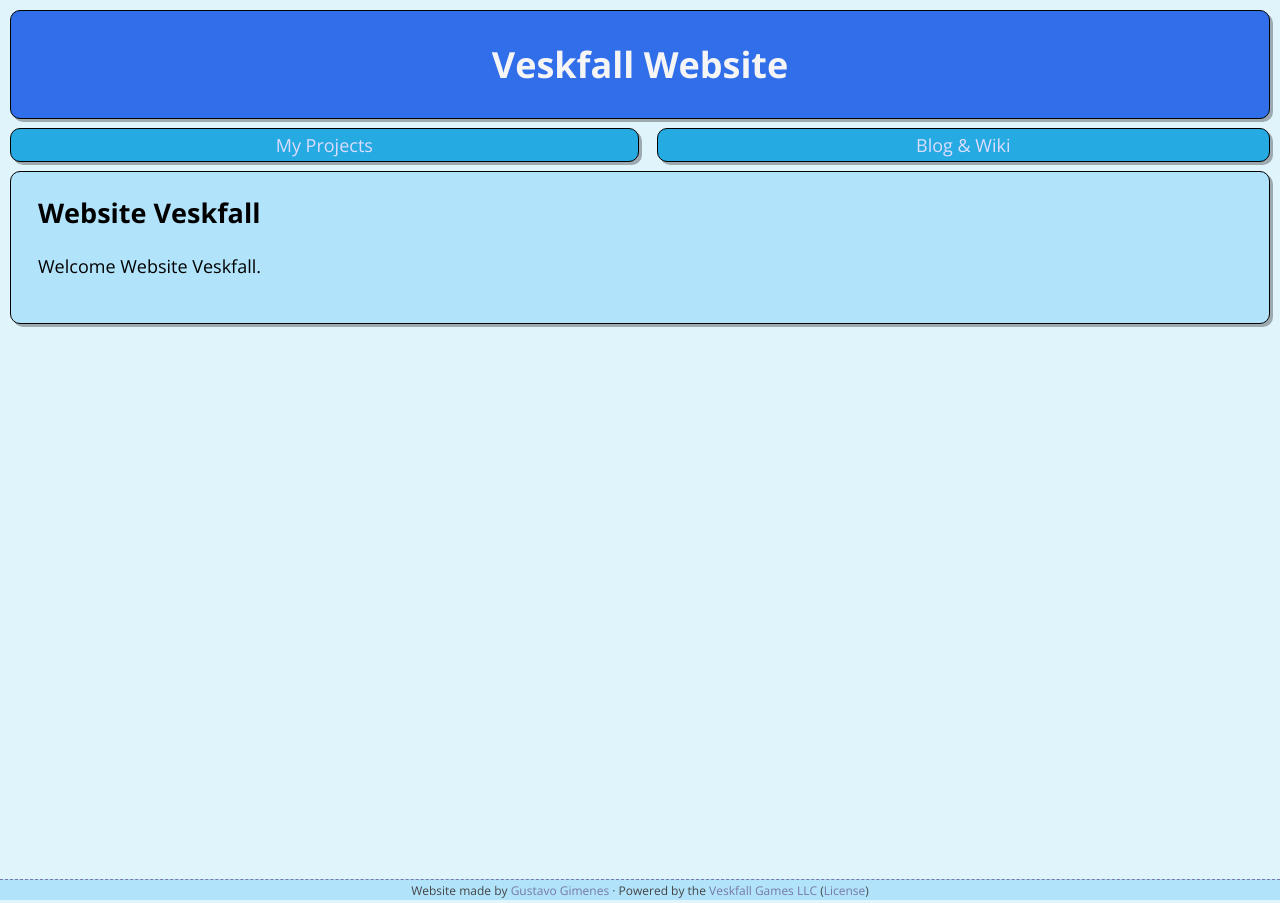
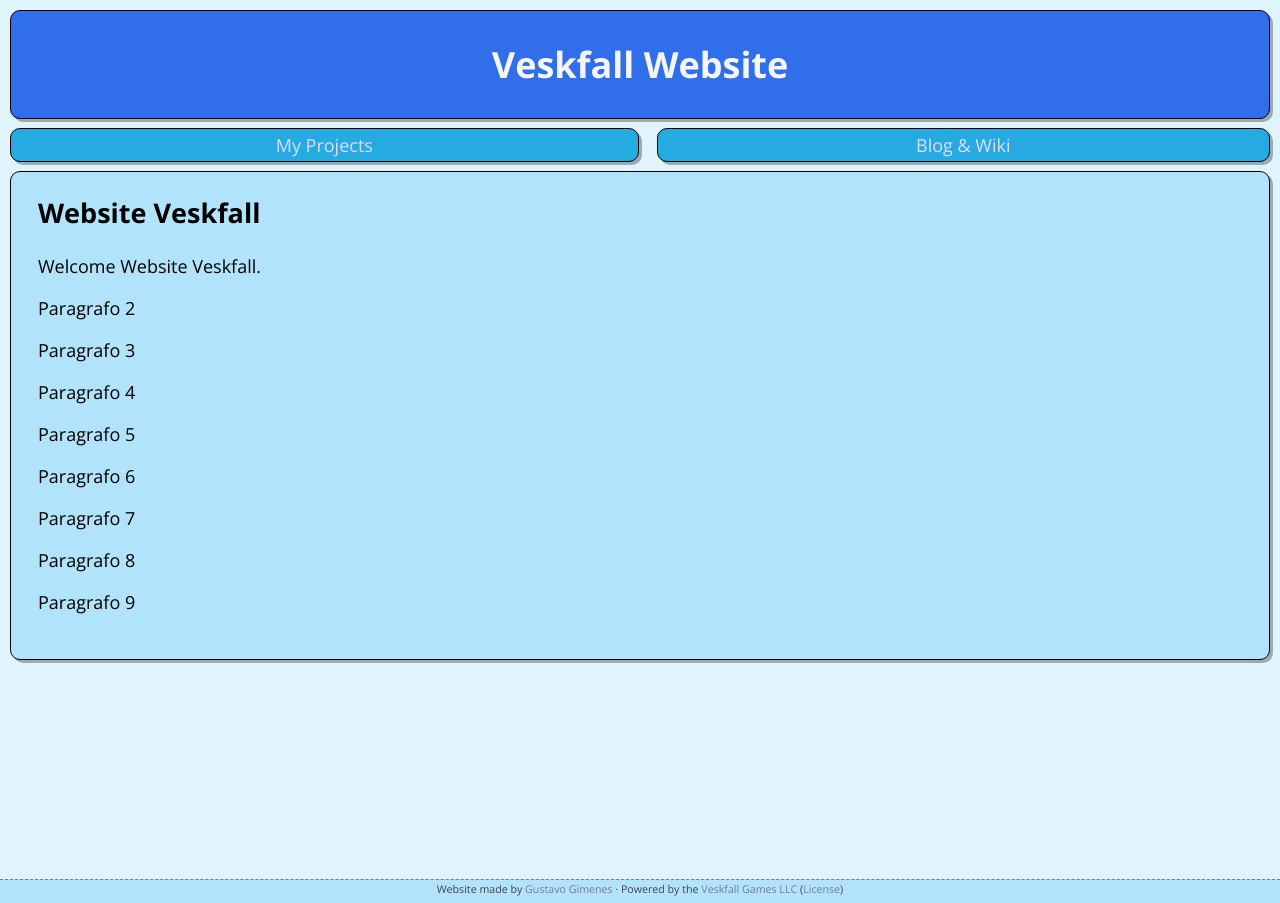
Before and after one commit to Gustavo-Gimenes/Website-Veskfall, a Jekyll site: the page built from index.html, in a window 1280 px wide. Built offline with Jekyll 4.4.1, drawn with Linux system fonts in a browser that asks for light colours; the list of posts is cut into pages by our own code.

Commit message:
Add files via upload

```diff
--- a/index.html
+++ b/index.html
@@ -3,3 +3,11 @@ layout: default
 ---
 <h2>Website Veskfall</h2>
 <p>Welcome Website Veskfall.</p>
+<p>Paragrafo 2</p>
+<p>Paragrafo 3</p>
+<p>Paragrafo 4</p>
+<p>Paragrafo 5</p>
+<p>Paragrafo 6</p>
+<p>Paragrafo 7</p>
+<p>Paragrafo 8</p>
+<p>Paragrafo 9</p>
--- a/main.css
+++ b/main.css
@@ -34,10 +34,10 @@ a { text-decoration: none; transition: color 0.25s ease-in, background 0.25s eas
 {
 	background-color: #b1e3fa;
 	padding: 2px 0 1px;
-	height: 17px;
+	height: 20px;
 	border-top: 1px dashed #77A;
 	color: #444;
-	font-size: 9pt;
+	font-size: 8pt;
 	text-align: center;
 	overflow-y: auto;
 }
```
Also changed, not shown: proj.html (+4 -8 lines).
